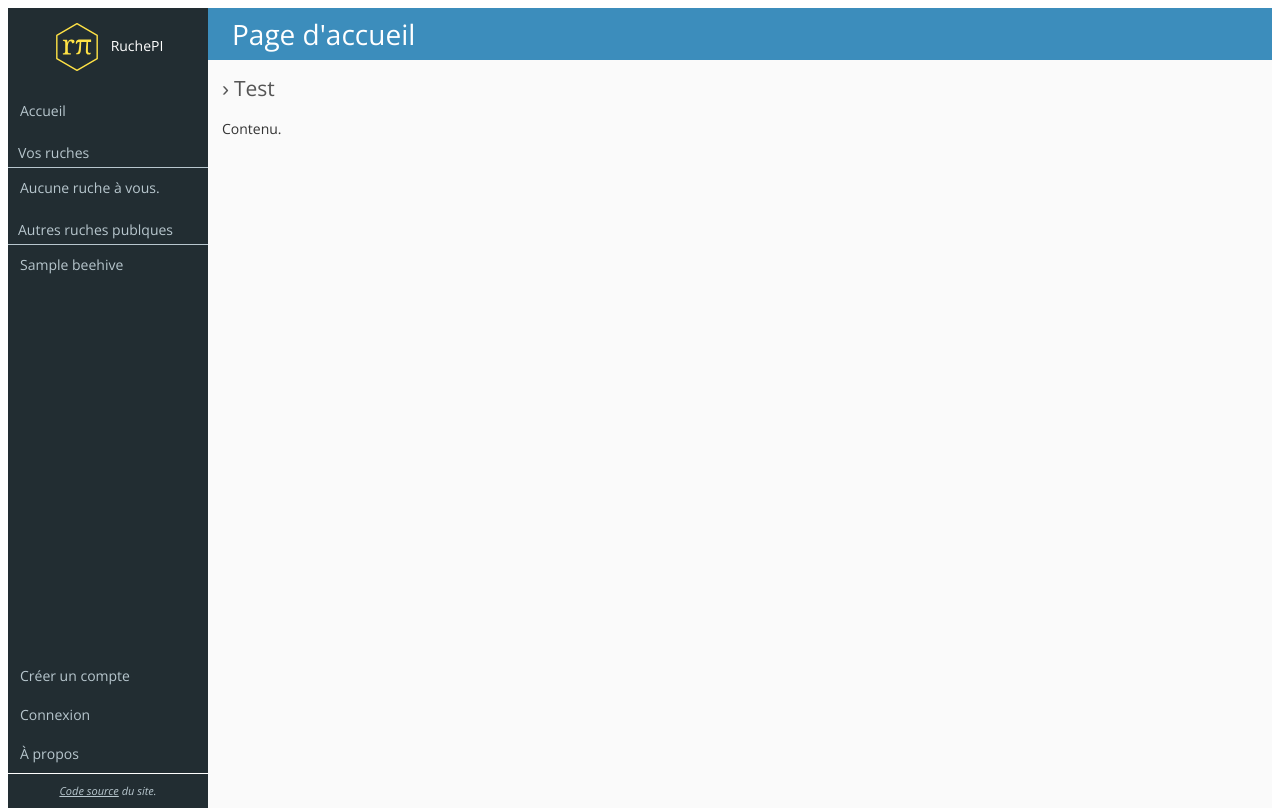
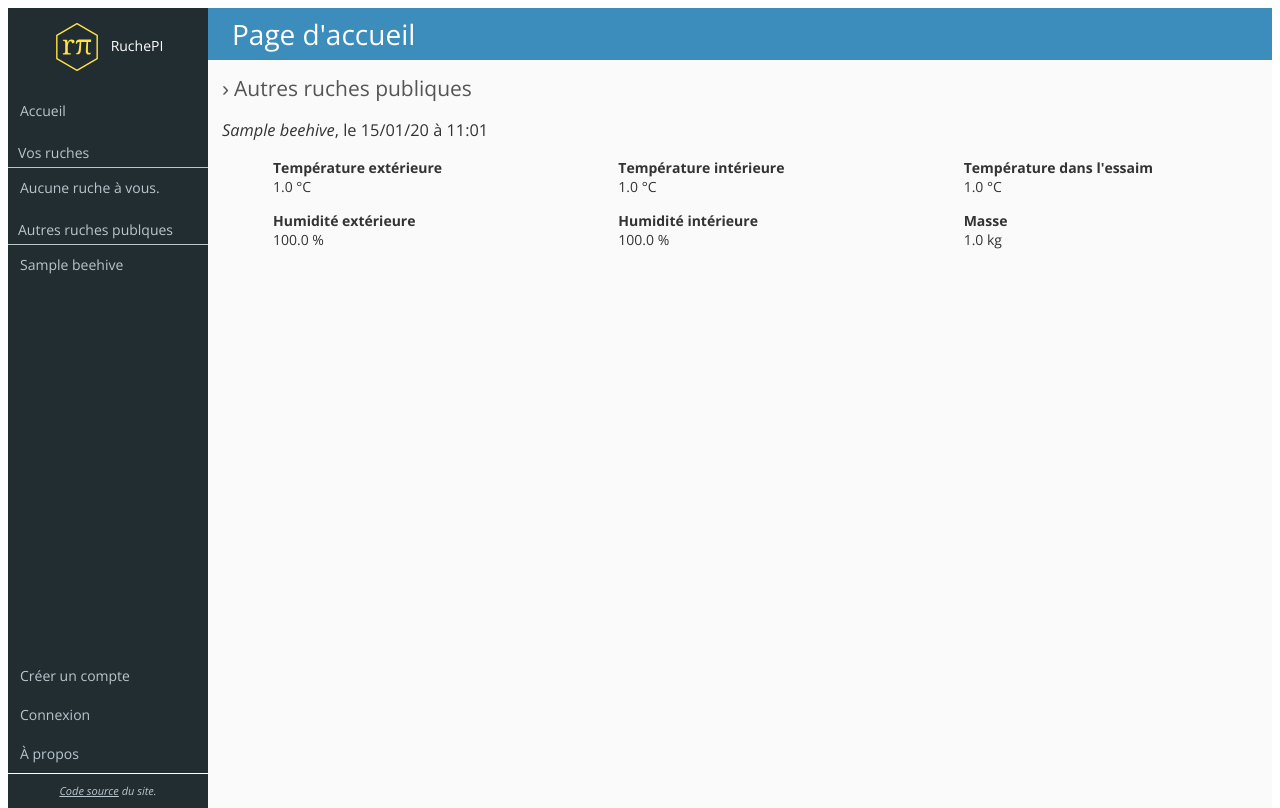
Before and after one commit to RuchePI/Site, a Django app: page / in a window 1280 px wide. Run offline with Django 3.2, Linux system fonts and the light colour scheme; tables that the repository leaves empty hold one stand-in row (values such as "Sample post"); style sheets or scripts are compiled from the project's sources; some libraries are stand-ins or nearby versions.

Commit message:
Remplissage de la page d'accueil

```diff
--- a/assets/scss/layout/_content.scss
+++ b/assets/scss/layout/_content.scss
@@ -40,6 +40,10 @@ main {
         &:first-of-type {
             margin-top: 0;
         }
+    }
+
+    h3 {
+        font-weight: normal;
     }
 }
 
--- /dev/null
+++ b/rpi/beehive/commons.py
@@ -0,0 +1,39 @@
+from django.db.models import Q
+
+from rpi.beehive.models import Beehive, Readering
+
+
+def get_personnal_and_public_beehives(user):
+    """Find the personnal and the public beehives."""
+
+    beehives = Beehive.objects.all()
+
+    if user and user.is_authenticated():
+        personnal_beehives = beehives.filter(owner=user)
+        if user.is_superuser:
+            public_beehives = beehives.filter(~Q(owner=user))
+        else:
+            public_beehives = beehives.filter(~Q(owner=user),
+                                              Q(public=True))
+    else:
+        personnal_beehives = None
+        public_beehives = beehives.filter(public=True)
+
+    return {
+        'personnal_beehives': personnal_beehives,
+        'public_beehives': public_beehives
+    }
+
+
+def get_last_readering(beehives):
+    """Finds the last readering for each beehives."""
+
+    if beehives is None:
+        return beehives
+
+    for b in beehives:
+        b.last_readering = Readering.objects.filter(beehive=b) \
+                                            .order_by('-date').first()
+        if b.last_readering is not None:
+            b.last_readering.outdoor_humidity *= 100
+            b.last_readering.indoor_humidity *= 100
--- a/rpi/beehive/models.py
+++ b/rpi/beehive/models.py
@@ -70,3 +70,6 @@ class Readering(models.Model):
         "Masse",
         validators=[MinValueValidator(0)],
     )
+
+    def __str__(self):
+        return '{} - {}'.format(self.date, self.beehive)
--- a/rpi/beehive/templatetags/header.py
+++ b/rpi/beehive/templatetags/header.py
@@ -1,9 +1,7 @@
-# coding: utf-8
+from django import template
 
-from django import template
-from django.db.models import Q
-
-from rpi.beehive.models import Beehive
+from rpi.beehive.commons import get_personnal_and_public_beehives, \
+    get_last_readering
 
 
 register = template.Library()
@@ -13,15 +11,9 @@ register = template.Library()
 def beehives(user):
     """Gets the beehives accord to user."""
 
-    if user and user.is_authenticated():
-        personnal_beehives = Beehive.objects.filter(owner=user)
-        if user.is_superuser:
-            public_beehives = Beehive.objects.filter(~Q(owner=user))
-        else:
-            public_beehives = Beehive.objects.filter(~Q(owner=user),
-                                                     Q(public=True))
-    else:
-        personnal_beehives = None
-        public_beehives = Beehive.objects.filter(public=True)
+    beehives = get_personnal_and_public_beehives(user)
 
-    return {'personnal': personnal_beehives, 'public': public_beehives}
+    return {
+        'personnal': beehives['personnal_beehives'],
+        'public': beehives['public_beehives']
+    }
--- a/rpi/pages/views.py
+++ b/rpi/pages/views.py
@@ -1,7 +1,16 @@
 from django.shortcuts import render
 
+from rpi.beehive.commons import get_personnal_and_public_beehives, \
+    get_last_readering
 
 def home(request):
-    """Display the home page with the last data."""
+    """Display the home page with the last readering."""
 
-    return render(request, 'home.html')
+    beehives = get_personnal_and_public_beehives(request.user)
+    get_last_readering(beehives['personnal_beehives'])
+    get_last_readering(beehives['public_beehives'])
+
+    return render(request, 'home.html', {
+        'personnal_beehives': beehives['personnal_beehives'],
+        'public_beehives': beehives['public_beehives']
+    })
--- a/templates/home.html
+++ b/templates/home.html
@@ -7,7 +7,121 @@
 {% block title %}Page d'accueil{% endblock %}
 
 {% block content %}
-    <h2>Test</h2>
+    {% if personnal_beehives %}
+        <h2>Vos ruches</h2>
 
-    Contenu.
+        {% for b in personnal_beehives %}
+            {% if b.last_readering %}
+                <h3><em>{{ b.name }}</em>, le {{ b.last_readering.date|date:'d/m/y à H:m' }}</h3>
+
+                <div class="summary">
+                    <div class="info">
+                        <span class="info-icon"><i class="fa fa-fire"></i></span>
+                        <div class="info-content">
+                            <span class="info-text">Température extérieure</span>
+                            <span class="info-data">{{ b.last_readering.outdoor_temperature }} °C</span>
+                        </div>
+                    </div>
+                   <div class="info">
+                        <span class="info-icon"><i class="fa fa-fire"></i></span>
+                        <div class="info-content">
+                            <span class="info-text">Température intérieure</span>
+                            <span class="info-data">{{ b.last_readering.indoor_temperature }} °C</span>
+                        </div>
+                    </div>
+                    <div class="info">
+                        <span class="info-icon"><i class="fa fa-fire"></i></span>
+                        <div class="info-content">
+                            <span class="info-text">Température dans l'essaim</span>
+                            <span class="info-data">{{ b.last_readering.swarm_temperature }} °C</span>
+                        </div>
+                    </div>
+                    <div class="info">
+                        <span class="info-icon"><i class="fa fa-tint"></i></span>
+                        <div class="info-content">
+                            <span class="info-text">Humidité extérieure</span>
+                            <span class="info-data">{{ b.last_readering.outdoor_humidity }} %</span>
+                        </div>
+                    </div>
+                    <div class="info">
+                        <span class="info-icon"><i class="fa fa-tint"></i></span>
+                        <div class="info-content">
+                            <span class="info-text">Humidité intérieure</span>
+                            <span class="info-data">{{ b.last_readering.indoor_humidity }} %</span>
+                        </div>
+                    </div>
+                    <div class="info">
+                        <span class="info-icon"><i class="fa fa-balance-scale"></i></span>
+                        <div class="info-content">
+                            <span class="info-text">Masse</span>
+                            <span class="info-data">{{ b.last_readering.weigth }} kg</span>
+                        </div>
+                    </div>
+                </div>
+            {% else %}
+                <h3>{{ b.name }}</h3>
+
+                <p>Pas de données.</p>
+            {% endif %}
+        {% endfor %}
+    {% endif %}
+
+    {% if public_beehives %}
+        <h2>Autres ruches publiques</h2>
+
+        {% for b in public_beehives %}
+            {% if b.last_readering %}
+                <h3><em>{{ b.name }}</em>, le {{ b.last_readering.date|date:'d/m/y à H:m' }}</h3>
+
+                <div class="summary">
+                    <div class="info">
+                        <span class="info-icon"><i class="fa fa-fire"></i></span>
+                        <div class="info-content">
+                            <span class="info-text">Température extérieure</span>
+                            <span class="info-data">{{ b.last_readering.outdoor_temperature }} °C</span>
+                        </div>
+                    </div>
+                   <div class="info">
+                        <span class="info-icon"><i class="fa fa-fire"></i></span>
+                        <div class="info-content">
+                            <span class="info-text">Température intérieure</span>
+                            <span class="info-data">{{ b.last_readering.indoor_temperature }} °C</span>
+                        </div>
+                    </div>
+                    <div class="info">
+                        <span class="info-icon"><i class="fa fa-fire"></i></span>
+                        <div class="info-content">
+                            <span class="info-text">Température dans l'essaim</span>
+                            <span class="info-data">{{ b.last_readering.swarm_temperature }} °C</span>
+                        </div>
+                    </div>
+                    <div class="info">
+                        <span class="info-icon"><i class="fa fa-tint"></i></span>
+                        <div class="info-content">
+                            <span class="info-text">Humidité extérieure</span>
+                            <span class="info-data">{{ b.last_readering.outdoor_humidity }} %</span>
+                        </div>
+                    </div>
+                    <div class="info">
+                        <span class="info-icon"><i class="fa fa-tint"></i></span>
+                        <div class="info-content">
+                            <span class="info-text">Humidité intérieure</span>
+                            <span class="info-data">{{ b.last_readering.indoor_humidity }} %</span>
+                        </div>
+                    </div>
+                    <div class="info">
+                        <span class="info-icon"><i class="fa fa-balance-scale"></i></span>
+                        <div class="info-content">
+                            <span class="info-text">Masse</span>
+                            <span class="info-data">{{ b.last_readering.weigth }} kg</span>
+                        </div>
+                    </div>
+                </div>
+            {% else %}
+                <h3>{{ b.name }}</h3>
+
+                <p>Pas de données.</p>
+            {% endif %}
+        {% endfor %}
+    {% endif %}
 {% endblock %}
```
Also changed, not shown: 1 other file.
